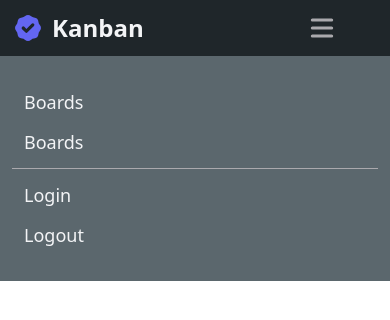
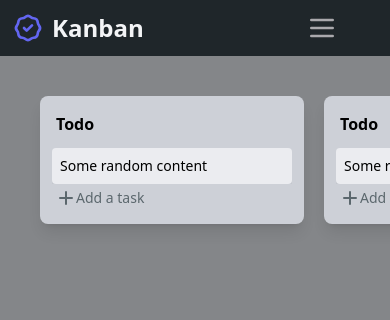
Before and after one commit to LFdeSouza/projKanban, a React (Create React App) app in the folder client/: page /board in a window 390 px wide. Shown: the top 320 px of the page. Built offline with nearby package versions, Linux system fonts and the light colour scheme.

Commit message:
basic board style

```diff
--- a/client/src/App.css
+++ b/client/src/App.css
@@ -9,4 +9,18 @@
   .hr:before {
     @apply absolute left-0 content-[""] h-[1px] w-full bg-gunmetal-100;
   }
+
+  ::-webkit-scrollbar {
+    @apply w-2;
+  }
+  ::-webkit-scrollbar-track {
+    @apply bg-gunmetal-100 rounded-lg;
+  }
+  ::-webkit-scrollbar-thumb {
+    @apply bg-gunmetal-300 rounded-lg;
+  }
+
+  .task:hover .edit-task {
+    @apply visible;
+  }
 }
--- a/client/src/App.js
+++ b/client/src/App.js
@@ -1,20 +1,21 @@
 import "./App.css";
 //Router
-import { BrowserRouter, Route } from "react-router-dom";
+import { BrowserRouter, Routes, Route } from "react-router-dom";
 //redux
 //components
 // import Landing from "./components/landing";
 // import SignUp from "./components/SignUp";
 // import Login from "./components/Login";
 import Navbar from "./components/navbar/Navbar";
+import Board from "./components/boards/BoardPage";
 
 function App() {
   return (
     <BrowserRouter>
       <Navbar />
-      {/* //   <Route path="/" element={<Landing />} />
-    //   <Route path="/signUp" element={<SignUp />} />
-    //   <Route path="/login" element={<Login />} /> */}
+      <Routes>
+        <Route path="/board" element={<Board />} />
+      </Routes>
     </BrowserRouter>
   );
 }
--- /dev/null
+++ b/client/src/components/boards/BoardPage.jsx
@@ -0,0 +1,22 @@
+import React, { useState } from "react";
+import { DragDropContext } from "react-beautiful-dnd";
+import Column from "./Column";
+import initialData from "./initialData";
+
+const Board = () => {
+  const [state, setState] = useState(initialData);
+  return (
+    <section className="absolute inset-0 bg-gunmetal-200 -z-20">
+      <div className="mt-14 p-10 flex gap-5 overflow-auto">
+        {state.columnOrder.map((columnId, index) => {
+          const column = state.columns[columnId];
+          const tasks = column.taskIds.map((taskId) => state.tasks[taskId]);
+
+          return <Column key={column.id} column={column} tasks={tasks} />;
+        })}
+      </div>
+    </section>
+  );
+};
+
+export default Board;
--- /dev/null
+++ b/client/src/components/boards/Column.jsx
@@ -0,0 +1,26 @@
+import React from "react";
+import PropTypes from "prop-types";
+import { PlusIcon } from "@heroicons/react/solid";
+import Task from "./Task";
+
+const Column = () => {
+  return (
+    <div className="bg-gunmetal-50 p-3 rounded-lg shadow-lg ">
+      <div className="w-[15rem]">
+        <h1 className="p-1 mb-2 font-semibold">Todo</h1>
+        <div className="max-h-96 overflow-auto">
+          <Task />
+        </div>
+
+        <button className="w-full flex justify-start items-center p-1 rounded-sm hover:bg-gunmetal-100 ">
+          <PlusIcon className="edit-task w-5 h-5 text-gunmetal-300" />
+          <span className="text-sm text-gunmetal-300">Add a task</span>
+        </button>
+      </div>
+    </div>
+  );
+};
+
+Column.propTypes = {};
+
+export default Column;
--- /dev/null
+++ b/client/src/components/boards/Task.jsx
@@ -0,0 +1,24 @@
+import React from "react";
+import PropTypes from "prop-types";
+import { PencilIcon } from "@heroicons/react/outline";
+
+const Task = (props) => {
+  return (
+    <div className=" bg-gunmetal-10 hover:bg-gray-200 shadow-lg rounded ">
+      <ul className="space-y-1">
+        <li className="task flex justify-between items-center cursor-pointer break-all">
+          <a href="# " className="task p-2 text-sm">
+            Some random content
+          </a>
+          <span className=" edit-task invisible">
+            <PencilIcon className=" edit-task invisiblew-3.5 h-3.5 m-1 text-gunmetal-300 " />
+          </span>
+        </li>
+      </ul>
+    </div>
+  );
+};
+
+Task.propTypes = {};
+
+export default Task;
--- /dev/null
+++ b/client/src/components/boards/initialData.js
@@ -0,0 +1,24 @@
+const initialData = {
+  tasks: {
+    task1: { id: "task1", content: "Task 1" },
+    task2: { id: "task2", content: "Task 2" },
+    task3: { id: "task3", content: "Task 3" },
+    task4: { id: "task4", content: "Task 4" },
+  },
+  columns: {
+    "column-1": {
+      id: "column-1",
+      title: "To do",
+      taskIds: ["task1", "task2", "task3", "task4"],
+    },
+    "column-2": {
+      id: "column-2",
+      title: "Doing",
+      taskIds: [],
+    },
+  },
+  //facilitates reordering
+  columnOrder: ["column-1", "column-2"],
+};
+
+export default initialData;
--- a/client/src/components/navbar/Navbar.jsx
+++ b/client/src/components/navbar/Navbar.jsx
@@ -1,11 +1,11 @@
 import React from "react";
 import { Link } from "react-router-dom";
-import { BadgeCheckIcon, MenuIcon } from "@heroicons/react/solid";
+import { BadgeCheckIcon, MenuIcon } from "@heroicons/react/outline";
 
 const Navbar = () => {
-  const menu = document.querySelector("#main-menu");
   const toggleMenu = (e) => {
-    menu.classList.toggle("top-[-225px]");
+    const menu = document.querySelector("#main-menu");
+    menu.classList.toggle("translate-y-[236px]");
   };
 
   return (
@@ -19,7 +19,7 @@ const Navbar = () => {
             </span>
             <ul
               id="main-menu"
-              className="md:flex z-[-1] md:z-auto px-3 lg:px-10 md:space-x-1 md:static absolute top-[56px] left-0 w-full py-5 md:py-0 bg-gunmetal-300 md:bg-transparent transition-all duration-300"
+              className="md:flex -z-10 md:z-auto px-3 lg:px-10 md:space-x-1 md:static absolute left-0 w-full py-5 md:py-0 bg-gunmetal-300 md:bg-transparent transition-top duration-300"
             >
               <li className="my-3 md:my-0 mx-3 md:mx-3">
                 <Link
@@ -84,7 +84,7 @@ const Navbar = () => {
               </li>
             </ul>
           </div>
-          <button className="md:hidden px-10" onClick={(e) => toggleMenu(e)}>
+          <button className="md:hidden px-10" onClick={() => toggleMenu()}>
             <MenuIcon className="w-8 h-8 text-gunmetal-100" />
           </button>
         </div>
--- a/client/tailwind.config.js
+++ b/client/tailwind.config.js
@@ -4,11 +4,14 @@ module.exports = {
     extend: {
       colors: {
         gunmetal: {
+          10: "#ebecf0",
+          50: "#cdd0d7",
           100: "#AAA9AD",
           200: "#848689",
           300: "#5B676D",
           400: "#2A3439",
           500: "#1F262A",
+          600: "#A69488",
         },
       },
     },
```
